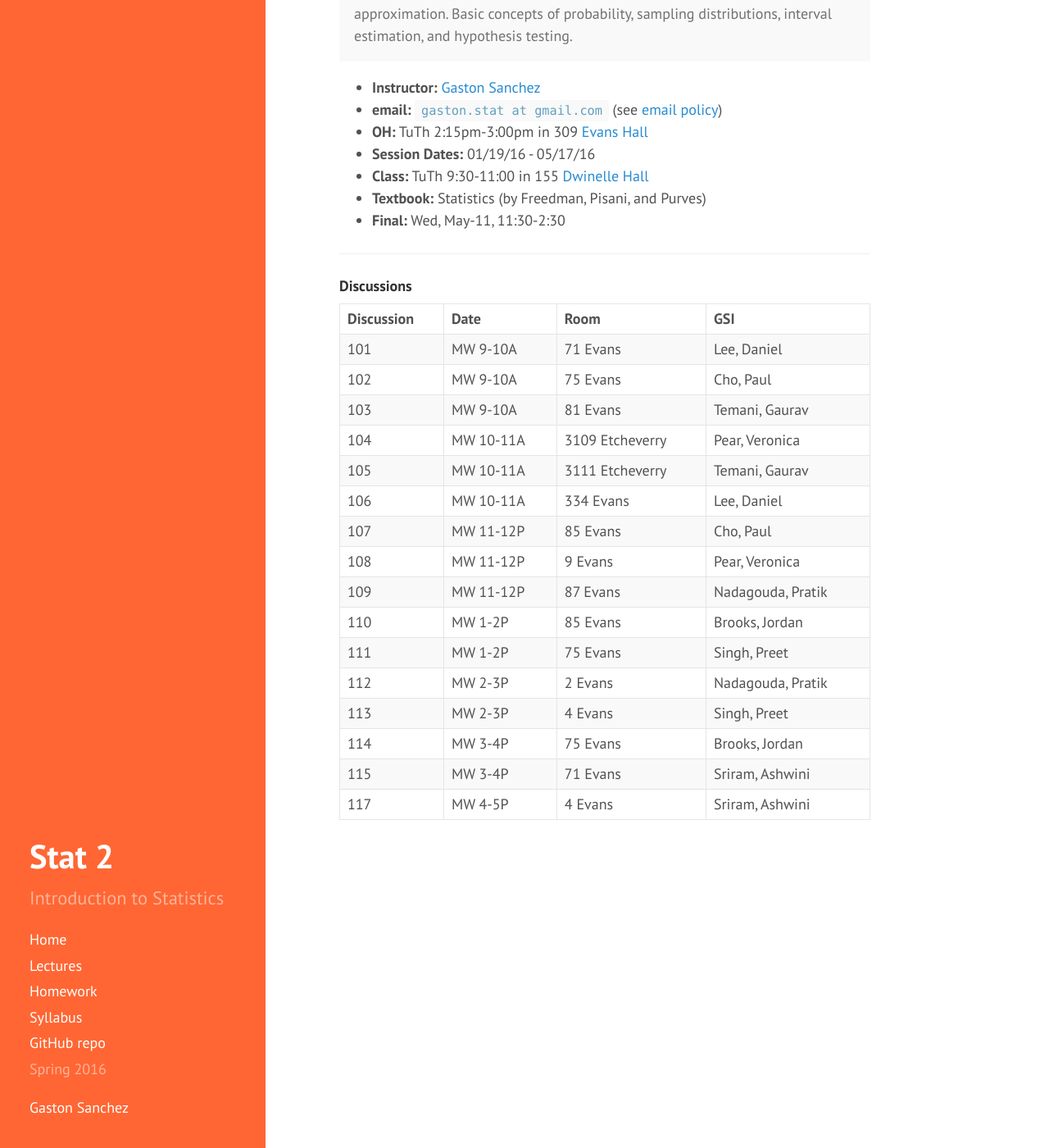
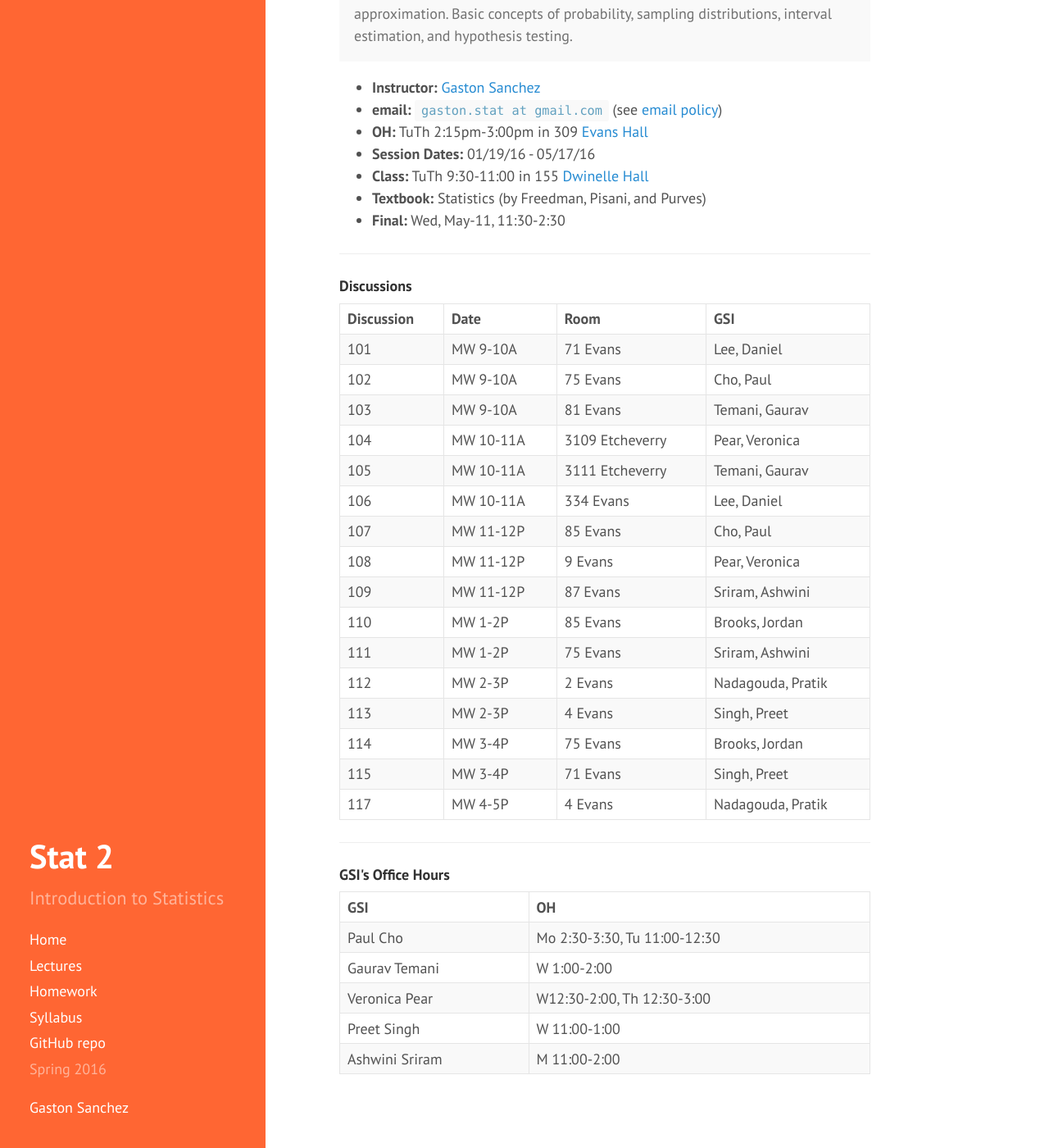
Before and after one commit to gastonstat/relic-stat2, a Jekyll site: the page built from index.html, in a window 1280 px wide and 1400 px high, scrolled down 219 px. Shown: the whole window at 82% size. Built offline with Jekyll 4.4.1, drawn with Linux system fonts in a browser that asks for light colours; nearby versions of some CDN libraries; Markdown is read by kramdown in place of the engine named in the settings; the list of posts is cut into pages by our own code.

Commit message:
update assigned GSI to discussions, and their OH

```diff
--- a/index.html
+++ b/index.html
@@ -86,7 +86,7 @@ Introduction to statistical and critical thinking, including descriptive statist
       <td>109</td>
       <td>MW 11-12P</td>
       <td>87 Evans</td>
-      <td>Nadagouda, Pratik</td>
+      <td>Sriram, Ashwini</td>
     </tr>
     <tr>
       <td>110</td>
@@ -98,7 +98,7 @@ Introduction to statistical and critical thinking, including descriptive statist
       <td>111</td>
       <td>MW 1-2P</td>
       <td>75 Evans</td>
-      <td>Singh, Preet</td>
+      <td>Sriram, Ashwini</td>
     </tr>
     <tr>
       <td>112</td>
@@ -122,13 +122,49 @@ Introduction to statistical and critical thinking, including descriptive statist
       <td>115</td>
       <td>MW 3-4P</td>
       <td>71 Evans</td>
-      <td>Sriram, Ashwini</td>
+      <td>Singh, Preet</td>
     </tr>
     <tr>
       <td>117</td>
       <td>MW 4-5P</td>
       <td>4 Evans</td>
-      <td>Sriram, Ashwini</td>
+      <td>Nadagouda, Pratik</td>
     </tr>
   </tbody>
 </table>
+
+
+<hr>
+
+<h4>GSI's Office Hours</h4>
+
+<table>
+  <thead>
+    <tr>
+      <th align="left">GSI</th>
+      <th align="left">OH</th>
+    </tr>
+  </thead>
+  <tbody>
+    <tr>
+      <td>Paul Cho</td>
+      <td>Mo 2:30-3:30, Tu 11:00-12:30</td>
+    </tr>
+    <tr>
+      <td>Gaurav Temani</td>
+      <td>W 1:00-2:00</td>
+    </tr>
+    <tr>
+      <td>Veronica Pear</td>
+      <td>W12:30-2:00, Th 12:30-3:00</td>
+    </tr>
+    <tr>
+      <td>Preet Singh</td>
+      <td>W 11:00-1:00</td>
+    </tr>
+    <tr>
+      <td>Ashwini Sriram</td>
+      <td>M 11:00-2:00</td>
+    </tr>
+  </tbody>
+</table>
```
